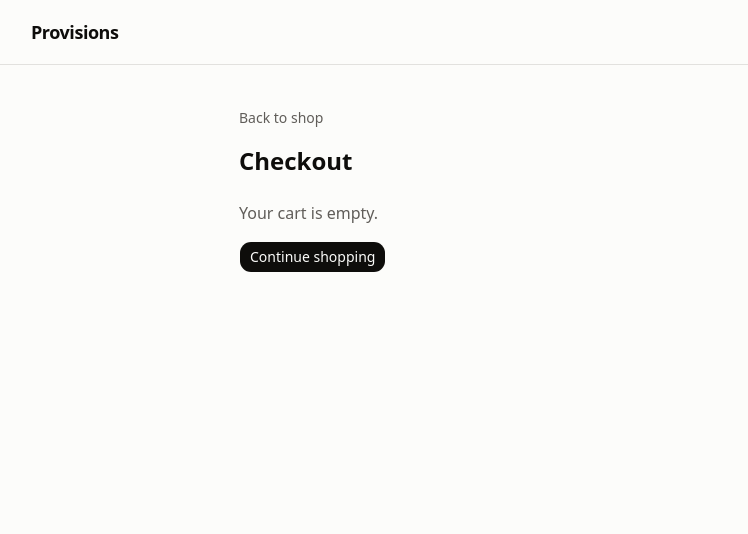
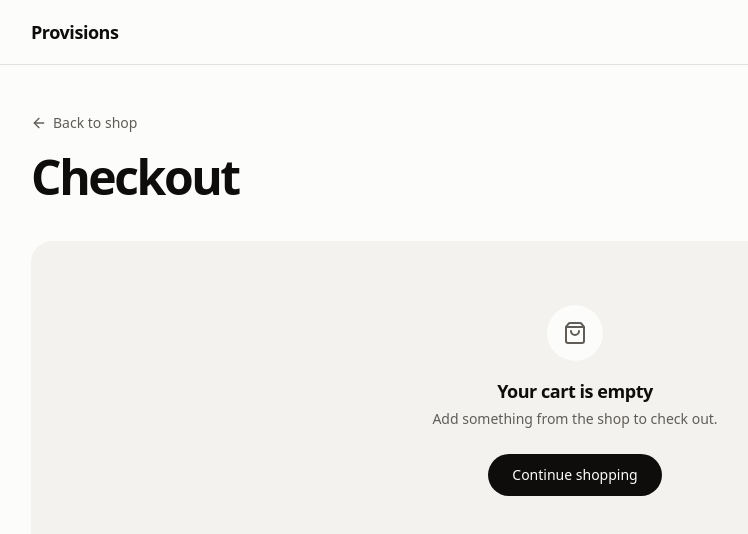
Before and after one commit to brmendez/shopping-cart, a React (Vite) app in the folder client/: page /checkout in a window 1280 px wide. Shown: the top 534 px of the page, without its empty margins (65-813 px from the left). Built offline with nearby package versions, Linux system fonts and the light colour scheme; no server answers.

Commit message:
Design the checkout page

```diff
--- a/client/src/CheckoutPage.tsx
+++ b/client/src/CheckoutPage.tsx
@@ -1,4 +1,5 @@
 // src/CheckoutPage.tsx
+import { ArrowLeft, ShoppingBag } from 'lucide-react';
 import { Link } from 'react-router';
 import { Button } from '@/components/ui/button';
 import { CheckoutSummary } from './CheckoutSummary';
@@ -8,27 +9,67 @@ export const CheckoutPage = () => {
   const { cart } = useCart();
 
   return (
-    <div className="mx-auto max-w-2xl pt-10">
+    <div className="pt-8 sm:pt-12">
       <Link
         to="/"
-        className="text-sm text-muted-foreground hover:text-foreground"
+        className="-ml-1 inline-flex items-center gap-1.5 rounded-sm px-1 text-sm text-muted-foreground outline-none transition-colors hover:text-foreground focus-visible:ring-2 focus-visible:ring-ring"
       >
+        <ArrowLeft className="size-4" />
         Back to shop
       </Link>
-      <h1 className="mt-4 mb-6 text-2xl font-semibold">Checkout</h1>
+      <h1 className="mt-4 text-4xl font-semibold tracking-tighter sm:text-5xl">
+        Checkout
+      </h1>
 
       {cart.length === 0 ? (
-        <div className="flex flex-col items-start gap-4">
-          <p className="text-muted-foreground">Your cart is empty.</p>
-          <Button render={<Link to="/" />} nativeButton={false}>
+        <div className="mt-10 flex flex-col items-center rounded-2xl bg-muted px-6 py-16 text-center">
+          <div className="flex size-14 items-center justify-center rounded-full bg-background">
+            <ShoppingBag className="size-6 text-muted-foreground" />
+          </div>
+          <p className="mt-4 text-lg font-semibold tracking-tight">
+            Your cart is empty
+          </p>
+          <p className="mt-1 text-sm text-muted-foreground">
+            Add something from the shop to check out.
+          </p>
+          <Button
+            className="mt-6 h-11 rounded-full px-6"
+            render={<Link to="/" />}
+            nativeButton={false}
+          >
             Continue shopping
           </Button>
         </div>
       ) : (
-        <>
-          <CheckoutSummary />
-          {/* Payment form goes here. */}
-        </>
+        <div className="mt-8 grid gap-10 sm:mt-10 lg:grid-cols-[minmax(0,1fr)_26rem] lg:gap-16">
+          <section aria-labelledby="summary-heading">
+            <h2
+              id="summary-heading"
+              className="mb-2 text-lg font-semibold tracking-tight"
+            >
+              Order summary
+            </h2>
+            <CheckoutSummary />
+          </section>
+          <section
+            aria-labelledby="payment-heading"
+            className="self-start rounded-2xl bg-muted p-6 sm:p-8 lg:sticky lg:top-24"
+          >
+            <h2
+              id="payment-heading"
+              className="text-lg font-semibold tracking-tight"
+            >
+              Payment
+            </h2>
+            <p className="mt-1 text-sm text-muted-foreground">
+              Card details are entered here.
+            </p>
+            {/* Payment form goes here. */}
+            <div className="mt-6 flex min-h-40 items-center justify-center rounded-xl border border-dashed border-foreground/20 px-4 text-center text-sm text-muted-foreground">
+              Payment form coming soon
+            </div>
+          </section>
+        </div>
       )}
     </div>
   );
--- a/client/src/CheckoutSummary.tsx
+++ b/client/src/CheckoutSummary.tsx
@@ -13,10 +13,10 @@ export const CheckoutSummary = () => {
 
   return (
     <div>
-      <ul className="divide-y border-y">
+      <ul className="divide-y border-b">
         {cart.map((item) => (
-          <li key={item.product_id} className="flex gap-4 py-4">
-            <div className="size-16 shrink-0 overflow-hidden rounded-lg bg-muted">
+          <li key={item.product_id} className="flex gap-4 py-5">
+            <div className="size-20 shrink-0 overflow-hidden rounded-lg bg-muted">
               <img
                 src={item.products.thumbnail}
                 alt={item.products.title}
@@ -25,7 +25,7 @@ export const CheckoutSummary = () => {
             </div>
             <div className="flex min-w-0 flex-1 justify-between gap-3">
               <div className="min-w-0">
-                <p className="line-clamp-2 text-[15px] font-medium">
+                <p className="line-clamp-2 text-[15px] leading-snug font-medium">
                   {item.products.title}
                 </p>
                 <p className="text-sm text-muted-foreground tabular-nums">
@@ -39,10 +39,16 @@ export const CheckoutSummary = () => {
           </li>
         ))}
       </ul>
-      <p className="mt-4 flex justify-between text-base font-medium">
-        <span>Subtotal</span>
-        <span className="tabular-nums">{formatPrice(total)}</span>
-      </p>
+      <dl className="mt-5 space-y-2 text-sm">
+        <div className="flex justify-between text-muted-foreground">
+          <dt>Subtotal</dt>
+          <dd className="tabular-nums">{formatPrice(total)}</dd>
+        </div>
+        <div className="flex justify-between border-t pt-3 text-lg font-semibold tracking-tight">
+          <dt>Total</dt>
+          <dd className="tabular-nums">{formatPrice(total)}</dd>
+        </div>
+      </dl>
     </div>
   );
 };
```
